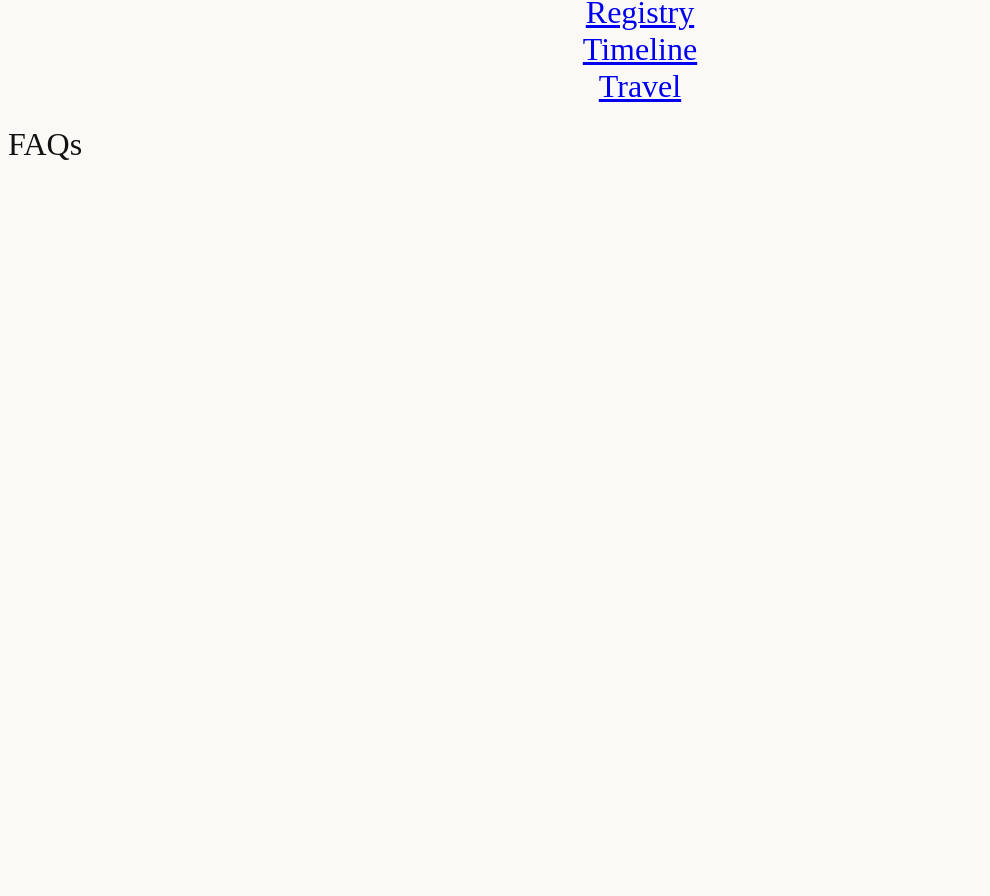
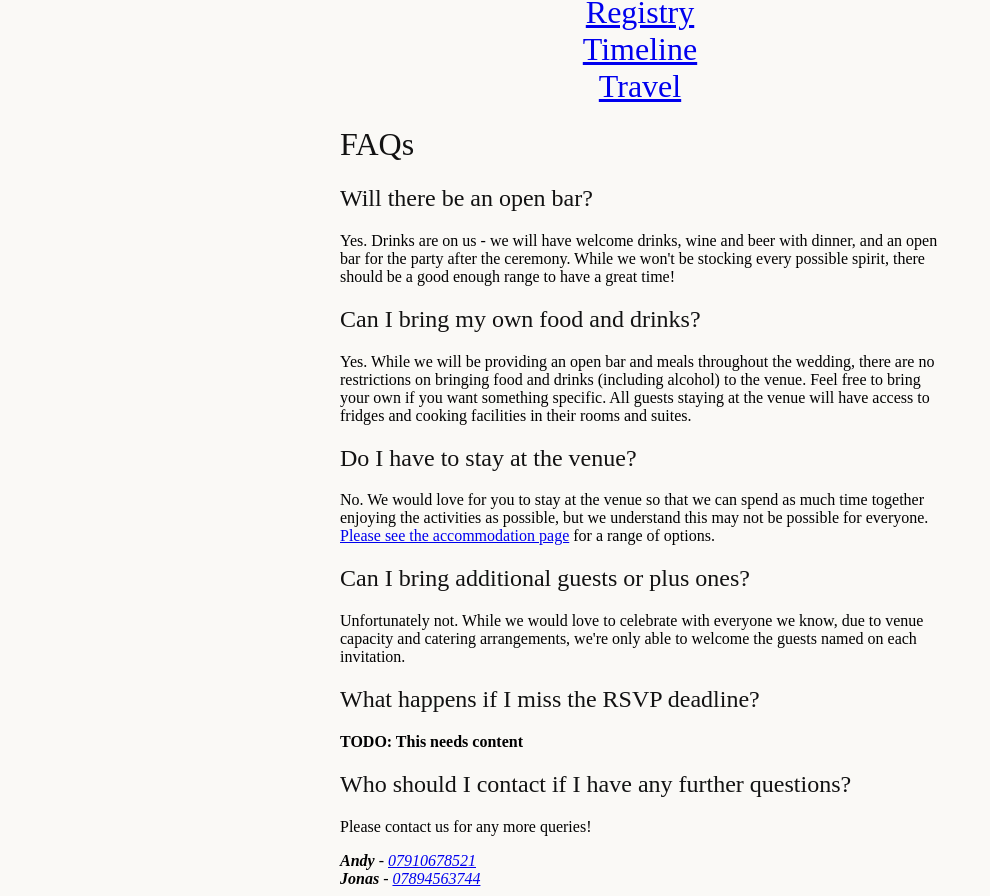
Before and after one commit to LawrenceWarren/wedding-website, a SvelteKit app: page /faqs in a window 1280 px wide. Shown: the part 199-1095 px from the top of the page, without its empty margins (0-990 px from the left). Before the commit the page ends 800 px from the top, so only its background shows below. Built offline with nearby package versions, Linux system fonts and the light colour scheme; a web font is replaced by a local one.

Commit message:
Add content for each page

```diff
--- a/src/routes/faqs/+page.svelte
+++ b/src/routes/faqs/+page.svelte
@@ -1,3 +1,7 @@
+<script>
+  import TextColumn from "$lib/components/text_column.svelte";
+</script>
+
 <svelte:head>
   <title>Jonas' & Andrew's wedding - FAQs</title>
   <meta
@@ -6,4 +10,52 @@
   />
 </svelte:head>
 
-<h1>FAQs</h1>
+<TextColumn>
+  <h1>FAQs</h1>
+
+  <h2>Will there be an open bar?</h2>
+  <p>
+    Yes. Drinks are on us - we will have welcome drinks, wine and beer with
+    dinner, and an open bar for the party after the ceremony. While we won't be
+    stocking every possible spirit, there should be a good enough range to have
+    a great time!
+  </p>
+
+  <h2>Can I bring my own food and drinks?</h2>
+  <p>
+    Yes. While we will be providing an open bar and meals throughout the
+    wedding, there are no restrictions on bringing food and drinks (including
+    alcohol) to the venue. Feel free to bring your own if you want something
+    specific. All guests staying at the venue will have access to fridges and
+    cooking facilities in their rooms and suites.
+  </p>
+
+  <h2>Do I have to stay at the venue?</h2>
+  <p>
+    No. We would love for you to stay at the venue so that we can spend as much
+    time together enjoying the activities as possible, but we understand this
+    may not be possible for everyone. <a href="/accommodation"
+      >Please see the accommodation page</a
+    > for a range of options.
+  </p>
+
+  <h2>Can I bring additional guests or plus ones?</h2>
+  <p>
+    Unfortunately not. While we would love to celebrate with everyone we know,
+    due to venue capacity and catering arrangements, we're only able to welcome
+    the guests named on each invitation.
+  </p>
+  <h2>What happens if I miss the RSVP deadline?</h2>
+
+  <b>TODO: This needs content</b>
+
+  <h2>Who should I contact if I have any further questions?</h2>
+
+  <p>Please contact us for any more queries!</p>
+  <address>
+    <b>Andy</b> - <a href="tel:+447910678521">07910678521</a>
+  </address>
+  <address>
+    <b>Jonas</b> - <a href="tel:+447894563744">07894563744</a>
+  </address>
+</TextColumn>
```
Also changed, not shown: src/routes/attire/+page.svelte (+38 -1 lines), src/routes/registry/+page.svelte (+19 -1 lines), src/routes/timeline/+page.svelte (+33 -5 lines), src/routes/travel/+page.svelte (+67 -1 lines).
